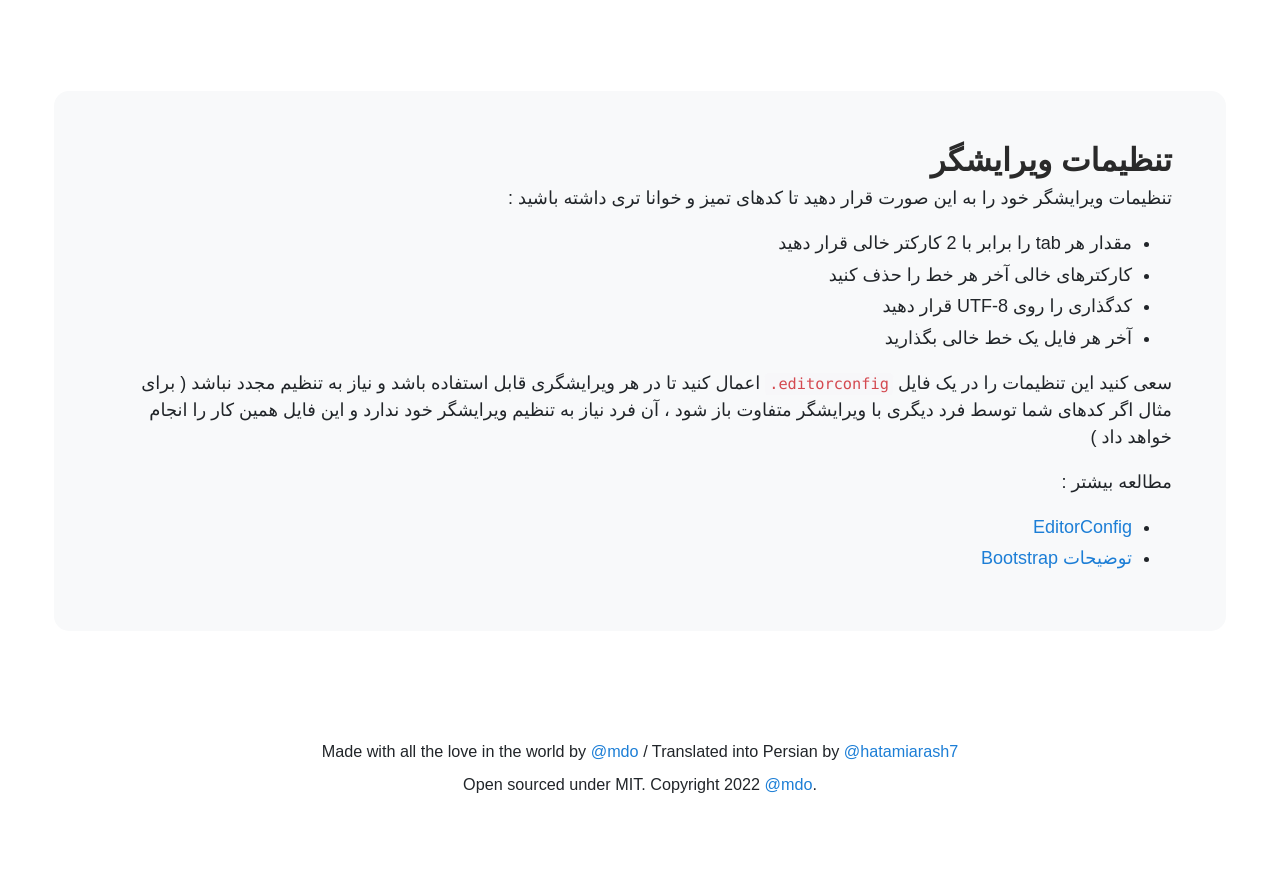
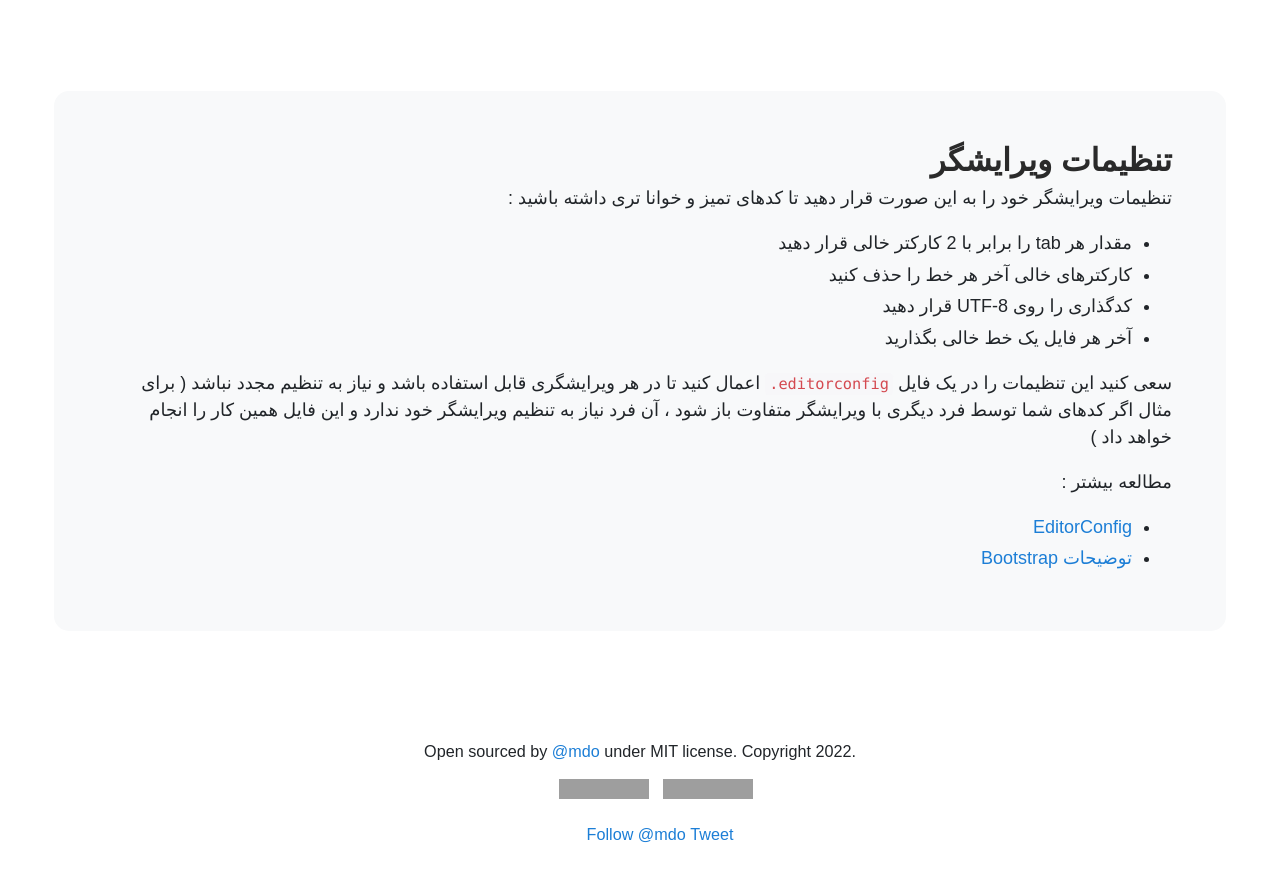
Before and after one commit to hatamiarash7/Code-Guide, a Jekyll site: the page built from index.html, in a window 1280 px wide and 900 px high, scrolled down 11420 px. Shown: the top 882 px of the window. Built offline with Jekyll 4.4.1, drawn with Linux system fonts in a browser that asks for light colours; cached includes are drawn as plain includes; comment, search, counter and statistics services are not loaded; a style sheet for code colours, icons or effects is not loaded; before the commit the page ends 12279 px from its top, so only the background shows below that; grey boxes are pictures that could not be loaded.

Commit message:
Update footer.html

```diff
--- a/_includes/footer.html
+++ b/_includes/footer.html
@@ -1,4 +1,23 @@
 <footer class="footer">
-  <p>Made with all the love in the world by <a href="https://twitter.com/mdo" target="_blank">@mdo</a> / Translated into Persian by <a href="https://arash-hatami.ir" target="_blank">@hatamiarash7</a></p>
-  <p>Open sourced under MIT. Copyright {{ site.time | date: '%Y' }} <a href="https://twitter.com/mdo" target="_blank">@mdo</a>.</p>
+  <p>
+    Open sourced by <a href="https://twitter.com/mdo">@mdo</a> under MIT license.  Copyright {{ site.time | date: '%Y' }}.
+  </p>
+
+  <ul class="quick-links">
+    <li>
+      <iframe class="github-btn" src="https://ghbtns.com/github-btn.html?user=mdo&repo=code-guide&type=watch&count=true" allowtransparency="true" frameborder="0" scrolling="0" width="100px" height="20px"></iframe>
+    </li>
+    <li>
+      <iframe class="github-btn" src="https://ghbtns.com/github-btn.html?user=mdo&repo=code-guide&type=fork&count=true" allowtransparency="true" frameborder="0" scrolling="0" width="98px" height="20px"></iframe>
+    </li>
+  </ul>
+
+  <ul class="quick-links">
+    <li class="follow-btn">
+      <a href="https://twitter.com/mdo" class="twitter-follow-button" data-link-color="#0069D6" data-show-count="true">Follow @mdo</a>
+    </li>
+    <li class="tweet-btn">
+      <a href="https://twitter.com/share" class="twitter-share-button" data-url="{{ site.url }}" data-count="horizontal" data-via="mdo">Tweet</a>
+    </li>
+  </ul>
 </footer>
```
